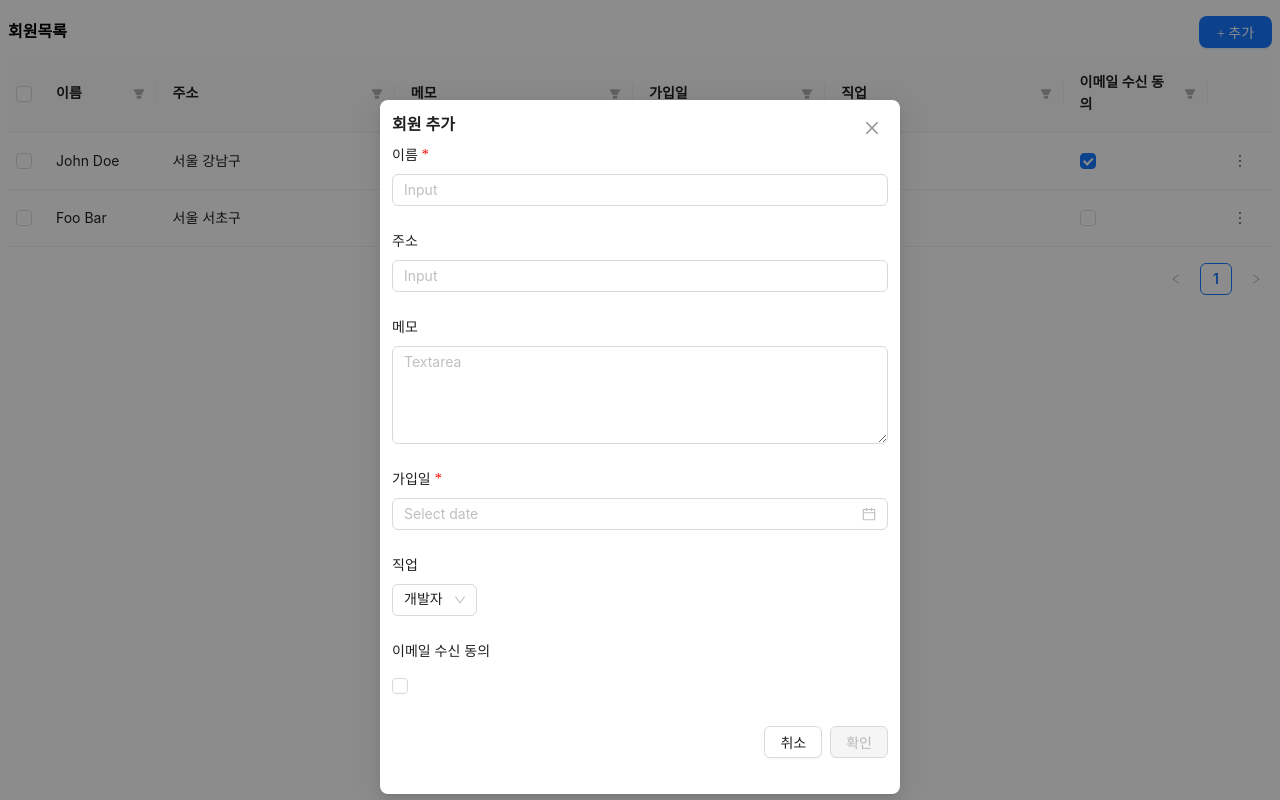
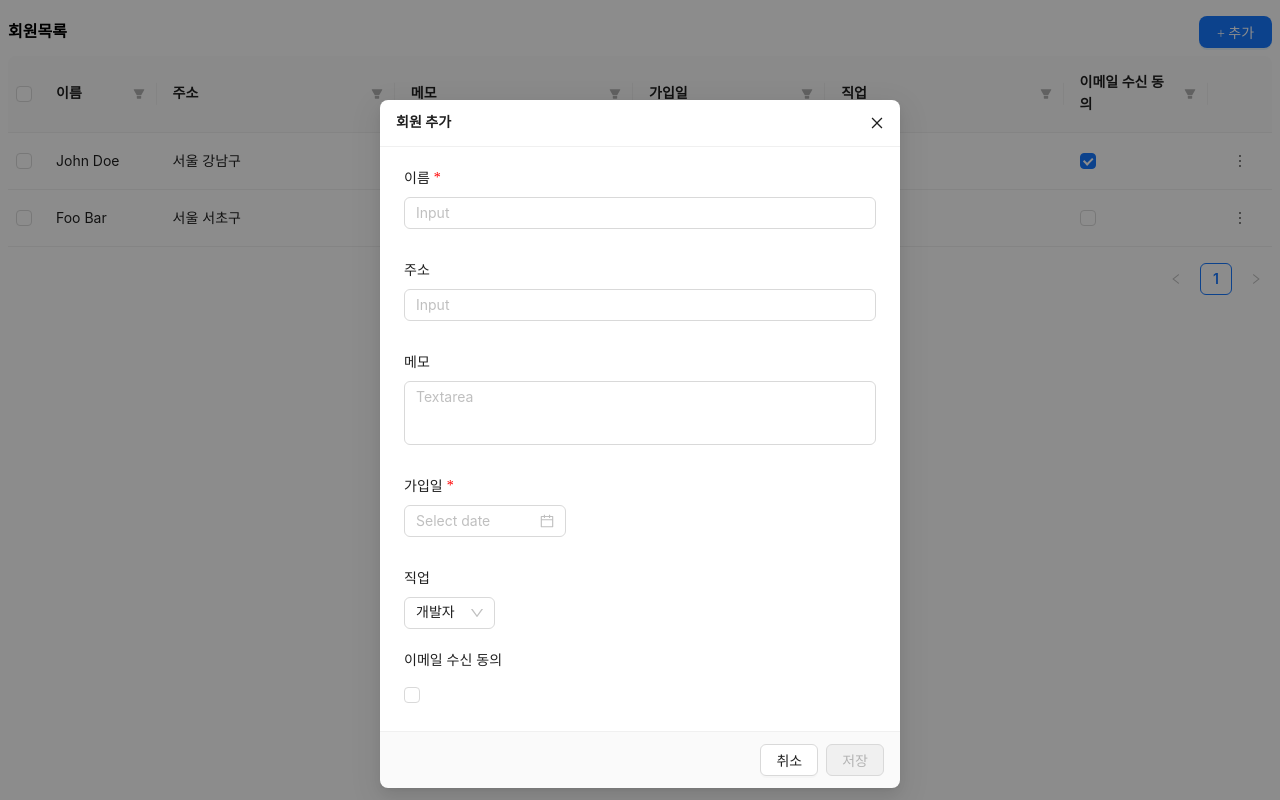
Before and after one commit to limbin1169/signup_table, a React (Vite) app: page / in a window 1280 px wide. Both pictures are taken after a click on the button "+ 추가". Built offline with nearby package versions, Linux system fonts and the light colour scheme.

Commit message:
fix: modal styled 요구사항에 맞게 변경

```diff
--- a/src/components/RecordModal.tsx
+++ b/src/components/RecordModal.tsx
@@ -6,6 +6,7 @@ import { FieldModel, RecordModel } from "../models";
 import { useEffect, useState } from "react";
 import TextArea from "antd/es/input/TextArea";
 import dayjs from "dayjs";
+import { CloseOutlined } from "@ant-design/icons";
 
 interface RecordModalProps {
   open: boolean;
@@ -83,7 +84,13 @@ export const RecordModal: React.FC<RecordModalProps> = ({
       case "text":
         return <Input placeholder={"Input"} />;
       case "textarea":
-        return <TextArea rows={4} placeholder={"Textarea"} />;
+        return (
+          <TextArea
+            rows={4}
+            placeholder={"Textarea"}
+            style={{ resize: "none" }}
+          />
+        );
       case "date":
         return (
           <DatePicker
@@ -94,7 +101,7 @@ export const RecordModal: React.FC<RecordModalProps> = ({
         );
       case "select":
         return (
-          <Select style={{ width: `85px` }}>
+          <Select>
             {selectBoxOptions?.map((option) => (
               <Select.Option key={option.value} value={option.value}>
                 {option.label}
@@ -113,13 +120,17 @@ export const RecordModal: React.FC<RecordModalProps> = ({
     <Observer>
       {() => (
         <StyledModal
-          title={initialValues ? "회원 수정" : "회원 추가"}
           open={open}
           width={520}
+          closable={false}
           onCancel={onClose}
           footer={null}
         >
-          <Form
+          <Header>
+            <span>{initialValues ? "회원 수정" : "회원 추가"}</span>
+            <CloseOutlined onClick={onClose} />
+          </Header>
+          <StyledForm
             form={form}
             layout="vertical"
             onFinish={handleFinish}
@@ -127,7 +138,7 @@ export const RecordModal: React.FC<RecordModalProps> = ({
             autoComplete="off"
           >
             {fields.map((field) => (
-              <Form.Item
+              <StyledFormItem
                 key={field.id}
                 name={field.id}
                 label={
@@ -143,27 +154,19 @@ export const RecordModal: React.FC<RecordModalProps> = ({
                 valuePropName={field.type === "checkbox" ? "checked" : "value"}
               >
                 {renderItems(field)}
-              </Form.Item>
+              </StyledFormItem>
             ))}
-            <Form.Item>
-              <div
-                style={{
-                  display: "flex",
-                  justifyContent: "flex-end",
-                  gap: "8px",
-                }}
-              >
+          </StyledForm>
+          <FooterWrapper>
             <Button onClick={onClose}>취소</Button>
             <Button
               type="primary"
               htmlType="submit"
               disabled={isSubmitDisabled}
             >
-                  확인
+              저장
             </Button>
-              </div>
-            </Form.Item>
-          </Form>
+          </FooterWrapper>
         </StyledModal>
       )}
     </Observer>
@@ -172,6 +175,71 @@ export const RecordModal: React.FC<RecordModalProps> = ({
 
 const StyledModal = styled(Modal)`
   & .ant-modal-content {
-    padding: 12px;
+    padding: 0px;
   }
 `;
+
+const Header = styled.div`
+  height: 46px;
+
+  border-bottom: 1px solid;
+  border-color: #f0f0f0;
+  padding: 0 16px;
+  display: flex;
+  justify-content: space-between;
+  align-items: center;
+
+  > span {
+    font-weight: 600;
+    font-size: 14px;
+    line-height: 22px;
+  }
+`;
+
+const StyledForm = styled(Form)`
+  padding: 10px 24px 20px 24px;
+  display: flex;
+  flex-direction: column;
+  gap: 20px;
+
+  div:nth-child(3) {
+    height: 104px;
+  }
+  div:nth-child(4) {
+    width: 162px;
+  }
+  div:nth-child(5) {
+    width: 91px;
+  }
+  div:nth-child(6) {
+    height: 62px;
+  }
+`;
+
+const StyledFormItem = styled(Form.Item)`
+  margin: 0;
+  height: 72px;
+  display: flex;
+  justify-content: flex-end;
+  flex-direction: column;
+
+  textarea {
+    height: 64px;
+  }
+  span {
+    font-weight: 400;
+    font-size: 14px;
+    line-height: 22px;
+  }
+`;
+
+const FooterWrapper = styled.div`
+  padding: 12px 16px;
+  background-color: rgba(0, 0, 0, 0.02);
+  display: flex;
+  justify-content: flex-end;
+  align-items: center;
+  gap: 8px;
+  border-top: 1px solid;
+  border-color: #f0f0f0;
+`;
```
Lines whose indentation alone changed are shown as unchanged.
